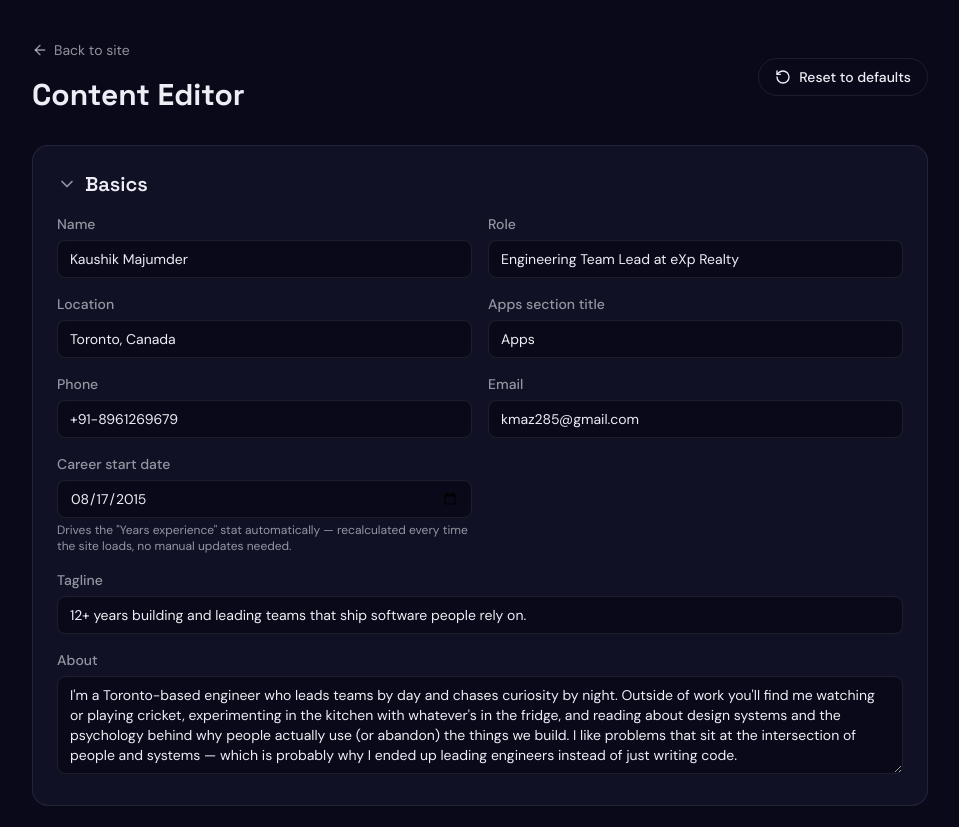
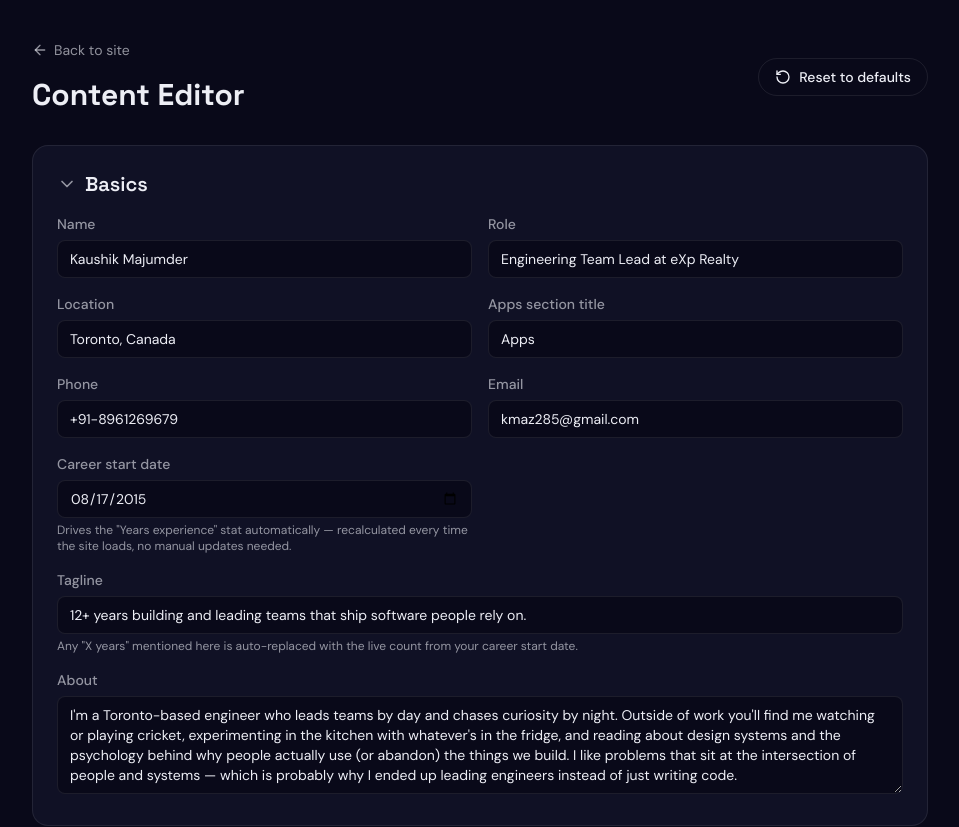
Before and after one commit to sudoku0412-stack/portfolio, a React (Vite) app: page /admin in a window 1280 px wide. Shown: the top 827 px of the page, without its empty margins (160-1119 px from the left). Built offline with nearby package versions, Linux system fonts and the light colour scheme.

Commit message:
Sync tagline year mention with computed years of experience

```diff
--- a/src/pages/Admin.tsx
+++ b/src/pages/Admin.tsx
@@ -177,6 +177,10 @@ export default function Admin() {
                   value={form.tagline}
                   onChange={(e) => set('tagline', e.target.value)}
                 />
+                <p className="mt-1 text-xs text-muted">
+                  Any "X years" mentioned here is auto-replaced with the live count from your
+                  career start date.
+                </p>
               </div>
               <div className="sm:col-span-2">
                 <label className={labelClass}>About</label>
--- a/src/pages/Portfolio.tsx
+++ b/src/pages/Portfolio.tsx
@@ -24,6 +24,9 @@ export default function Portfolio() {
       ? { ...stat, value: yearsExperience }
       : stat,
   )
+  const displayTagline = data.careerStartDate
+    ? data.tagline.replace(/\d+\+?\s*years?/i, `${yearsExperience}+ years`)
+    : data.tagline
 
   return (
     <div id="top" className="relative min-h-screen">
@@ -49,7 +52,7 @@ export default function Portfolio() {
               <p className="mt-4 max-w-2xl text-lg text-foreground/85 sm:text-xl">{data.role}</p>
             </Reveal>
             <Reveal variant="up" delay={300}>
-              <p className="mt-3 max-w-xl text-muted">{data.tagline}</p>
+              <p className="mt-3 max-w-xl text-muted">{displayTagline}</p>
             </Reveal>
             <Reveal variant="up" delay={400}>
               <div className="mt-8 flex flex-wrap gap-4">
```
